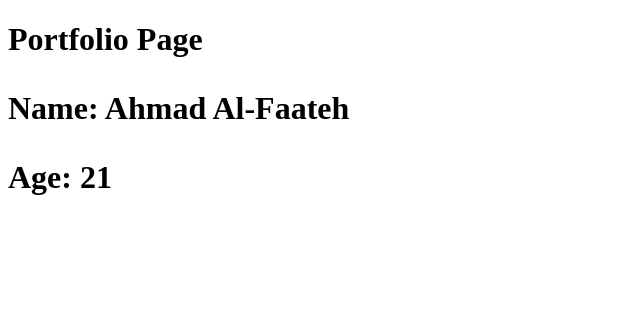
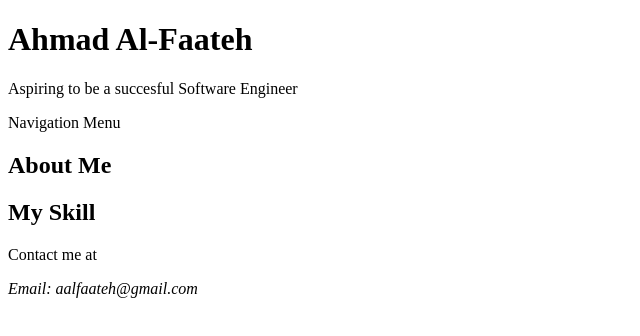
Before and after one commit to ahmadal-faateh/html-lab-exercise, a plain HTML site: page index.html in a window 1280 px wide. Shown: the whole page, without its empty margins (0-640 px from the left). Drawn offline with Linux system fonts and the light colour scheme.

Commit message:
Completed Task 1: Document Structure & Semantic Skeleton

```diff
--- a/index.html
+++ b/index.html
@@ -1,12 +1,34 @@
 <!DOCTYPE html>
 <html lang="en">
 <head>
-<title>My Portfolio</title>
+	<meta charset="UTF-8">
+	<meta name="viewport" content="width=device-width, initial-scale=1.0">
+	<meta name="description" content="Personal portfolio for SCSM2223 Lab exercises">
+	<title>Ahmad Al-Faateh | My Portfolio</title>
 </head>
+
 <body>
+<header>
+<h1>Ahmad Al-Faateh </h1>
+<p>Aspiring to be a succesful Software Engineer</p>
+</header>
+<nav>
+<p>Navigation Menu</p>
+</nav>
+	<main>
+		<section id = "about">
+        <h2>About Me</h2>
+		 </section>
 
-<h1>Portfolio Page <h1>
-<p>Name: Ahmad Al-Faateh </p>
-<p>Age: 21 </p>
+		 <section id ="skills">
+		 	<h2>My Skill</h2>
+		 </section>
+	</main>
+	<footer>
+		<p> Contact me at</p>
+		<address>
+		Email: aalfaateh@gmail.com
+	</address>
+	</footer>
 </body>
 </html>
```
